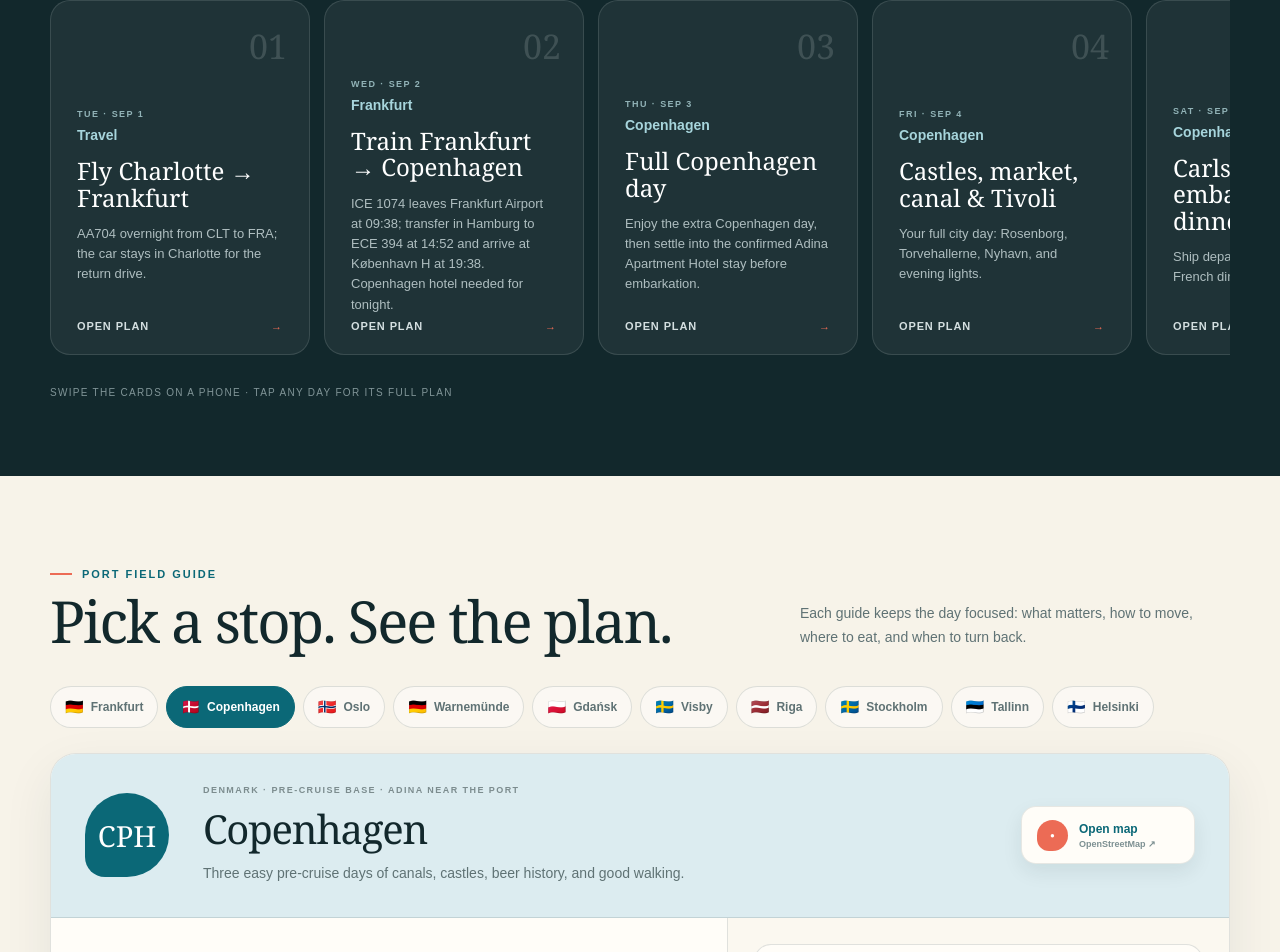
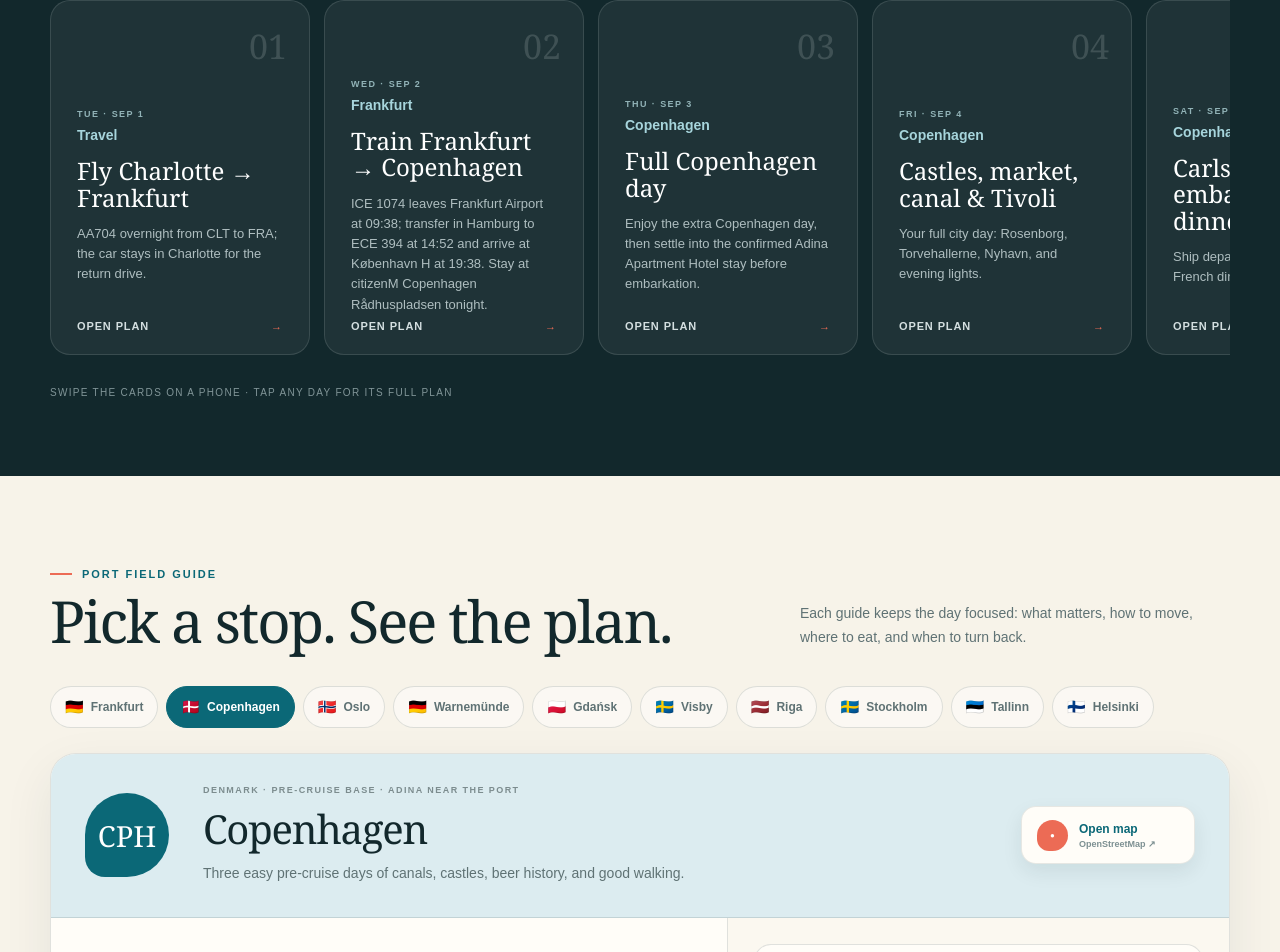
Before and after one commit to Orlogo1/baltic-cruise-companion, a React (Vite) app: page / in a window 1280 px wide. Shown: the part 3505-4457 px from the top of the page. Built offline with nearby package versions, Linux system fonts and the light colour scheme; no server answers.

Commit message:
Sync citizenM hotel update (2/3)

```diff
--- a/src/trip-data.ts
+++ b/src/trip-data.ts
@@ -45,7 +45,7 @@ export const ports: Port[] = [
       { time: "11:30", title: "Römerberg & cathedral", note: "Walk the reconstructed old town, Römer square, cathedral, and Eiserner Steg without overloading the jet-lag day." },
       { time: "14:00", title: "Main river or Main Tower", note: "Choose an easy river walk or a skyline view depending on energy and weather." },
       { time: "17:00", title: "Sachsenhausen dinner", note: "Try green sauce and Apfelwein, then turn in early." },
-      { time: "19:38", title: "Arrive at København H", note: "Continue to the September 2 Copenhagen hotel, which is still to be booked." },
+      { time: "19:38", title: "Arrive at København H", note: "Walk toward City Hall Square and check in at citizenM Copenhagen Rådhuspladsen, H.C. Andersens Boulevard 12." },
     ],
   },
   {
@@ -264,7 +264,7 @@ export const ports: Port[] = [
 
 export const tripDays = [
   { stage: "Tue · Sep 1", city: "Travel", title: "Fly Charlotte → Frankfurt", detail: "AA704 overnight from CLT to FRA; the car stays in Charlotte for the return drive." },
-  { stage: "Wed · Sep 2", city: "Frankfurt", title: "Train Frankfurt → Copenhagen", detail: "ICE 1074 leaves Frankfurt Airport at 09:38; transfer in Hamburg to ECE 394 at 14:52 and arrive at København H at 19:38. Copenhagen hotel needed for tonight." },
+  { stage: "Wed · Sep 2", city: "Frankfurt", title: "Train Frankfurt → Copenhagen", detail: "ICE 1074 leaves Frankfurt Airport at 09:38; transfer in Hamburg to ECE 394 at 14:52 and arrive at København H at 19:38. Stay at citizenM Copenhagen Rådhuspladsen tonight." },
   { stage: "Thu · Sep 3", city: "Copenhagen", title: "Full Copenhagen day", detail: "Enjoy the extra Copenhagen day, then settle into the confirmed Adina Apartment Hotel stay before embarkation." },
   { stage: "Fri · Sep 4", city: "Copenhagen", title: "Castles, market, canal & Tivoli", detail: "Your full city day: Rosenborg, Torvehallerne, Nyhavn, and evening lights." },
   { stage: "Sat · Sep 5", city: "Copenhagen", title: "Carlsberg, embark & French dinner", detail: "Ship departs at 5:00 PM; confirmed French dinner aboard at 6:45 PM." },
```
